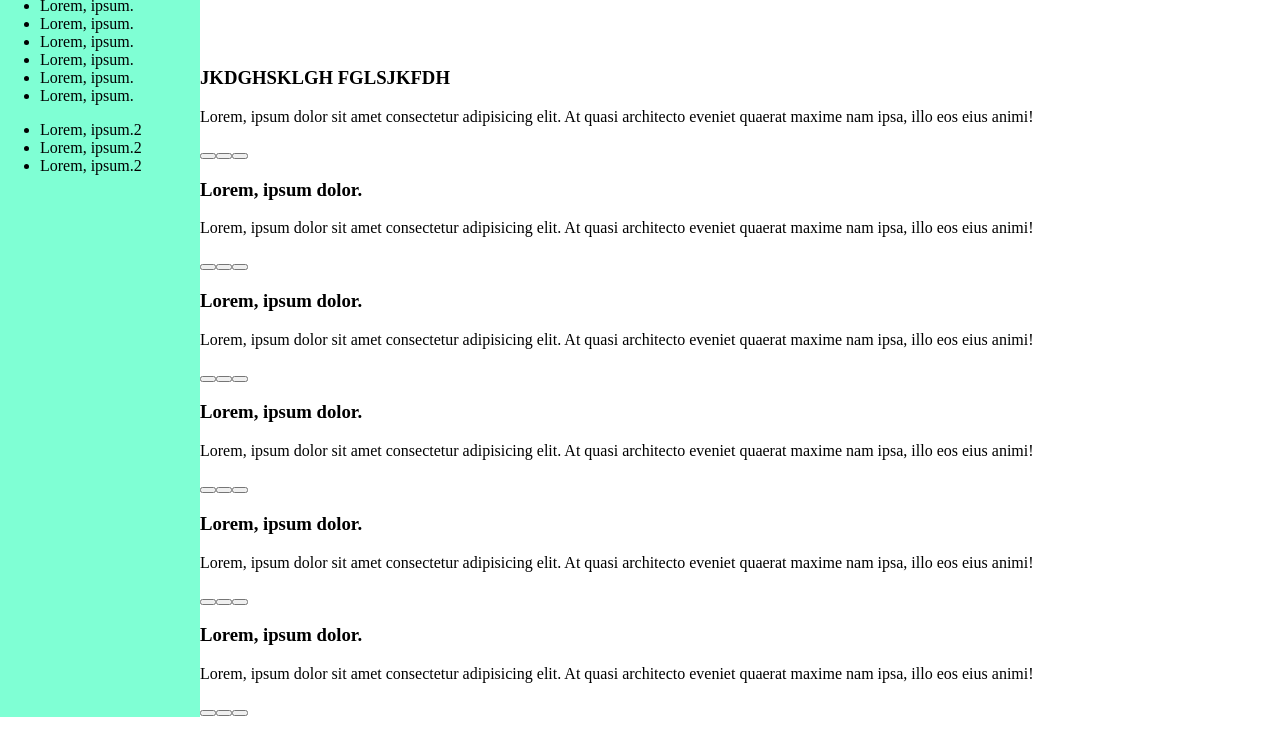
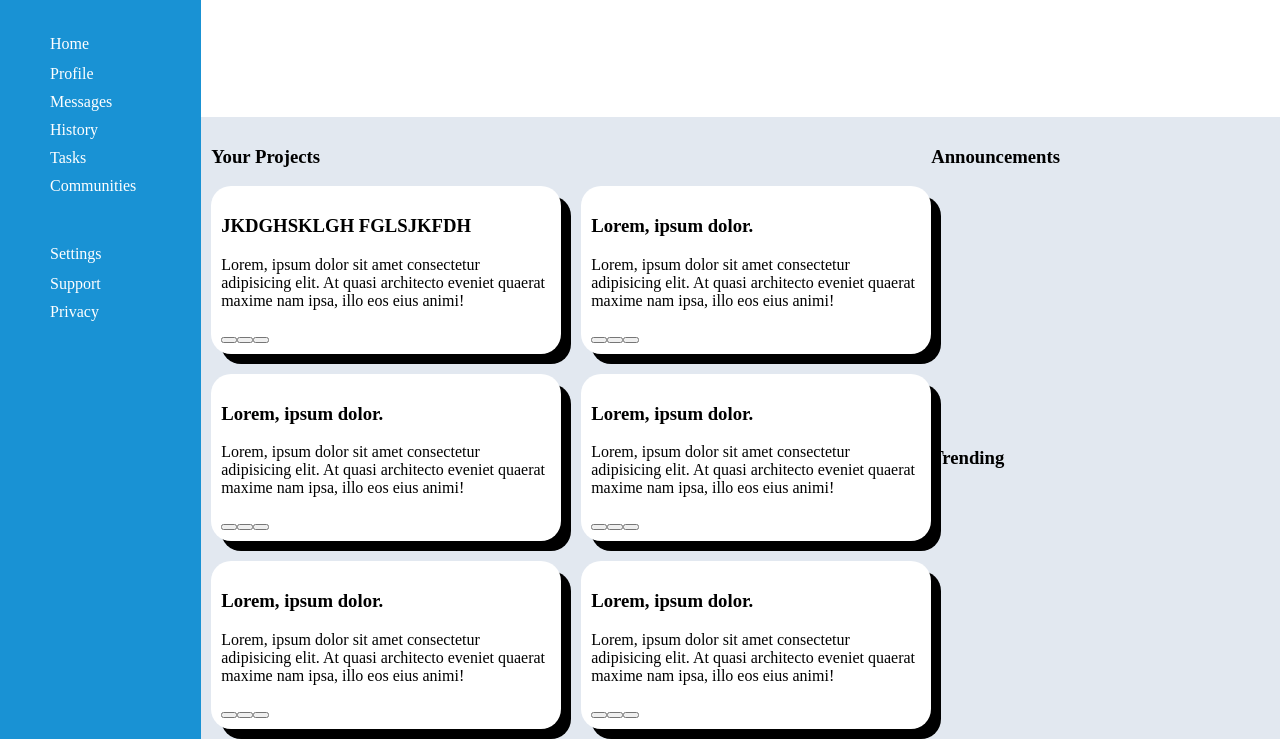
Before and after one commit to AmbiAngel/admin-dashboard-project, a website built with webpack: page dist/index.html in a window 1280 px wide. Shown: the part 83-822 px from the top of the page. Before the commit the page ends 800 px from the top, so only its background shows below. Built offline with Linux system fonts and the light colour scheme.

Commit message:
Fill content and color sidebar. Adjust Your Projects

```diff
--- a/src/style.css
+++ b/src/style.css
@@ -5,8 +5,8 @@ body{
 .layout{
     height: 100vh;
     display: grid;
-    grid-template-columns: 200px 1fr;
-    grid-template-rows: 1fr 3fr;
+    grid-template-columns: auto 1fr;
+    grid-template-rows: 200px 1fr;
     grid-template-areas:
         "sidebar topbar"
         "sidebar main"
@@ -15,13 +15,71 @@ body{
 
 .sidebar{
     grid-area: sidebar;
-    background-color: aquamarine;
+    background-color: #1992d4;
+    padding: 10px;
+    padding-right: 40px;
+    color: white;
+
+
+}
+
+.sidebar > ul {
+    margin: 50px auto;
+    list-style: none;
+    display: grid;
+    gap: 10px;
+    grid-template-rows: repeat(auto-fit, 20px);
+}
+
+.sidebar > ul > li {
+    cursor: pointer;
 }
 
 .topbar{
     grid-area: topbar;
+    padding: 10px;
 }
 
 .content{
     grid-area: main;
+    background-color: #e2e8f0;
+    padding: 10px;
+
+    display: grid;
+    grid-template-columns: 2fr 1fr;
+    grid-template-rows: 1fr 1fr;
+    grid-template-areas:
+    "projects announcements"
+    "projects trending";
 }
+
+.content-yourProjects{
+    grid-area: projects;
+
+    display: grid;
+    grid-template-rows: auto 1fr;
+}
+
+.content-yourProjects-cardGrid{
+    display: grid;
+    gap: 20px;
+    grid-template-columns: repeat(2, minmax(350px, 1fr));
+    grid-template-rows: repeat(3, 1fr);
+}
+
+.card{
+    background-color: white;
+    /* height: 250px; */
+    padding: 10px;
+    border-radius: 20px;
+    box-shadow: 10px 10px;
+}
+
+.content-announcements{
+    grid-area: announcements;
+
+}
+
+.content-trending{
+    grid-area: trending;
+}
```
Also changed, not shown: dist/bundle.js, dist/index.html.
